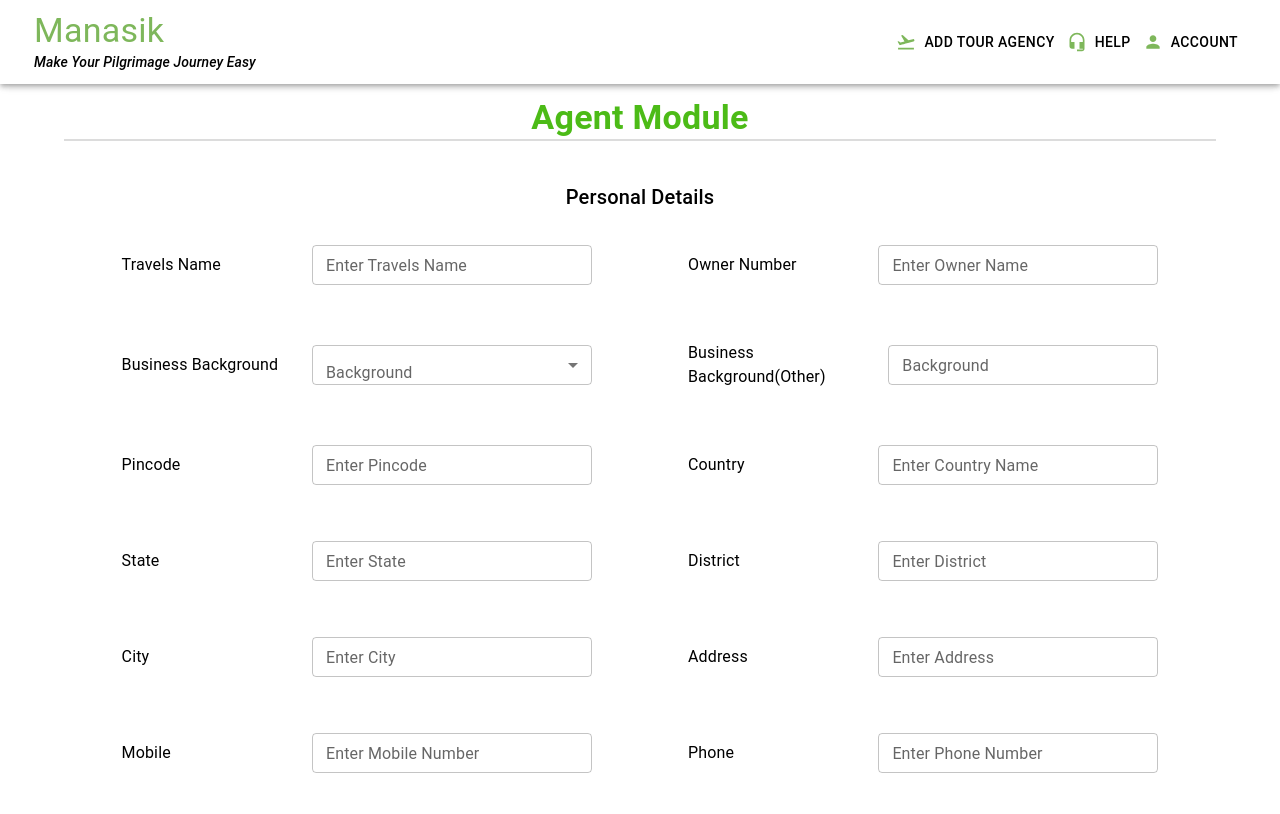
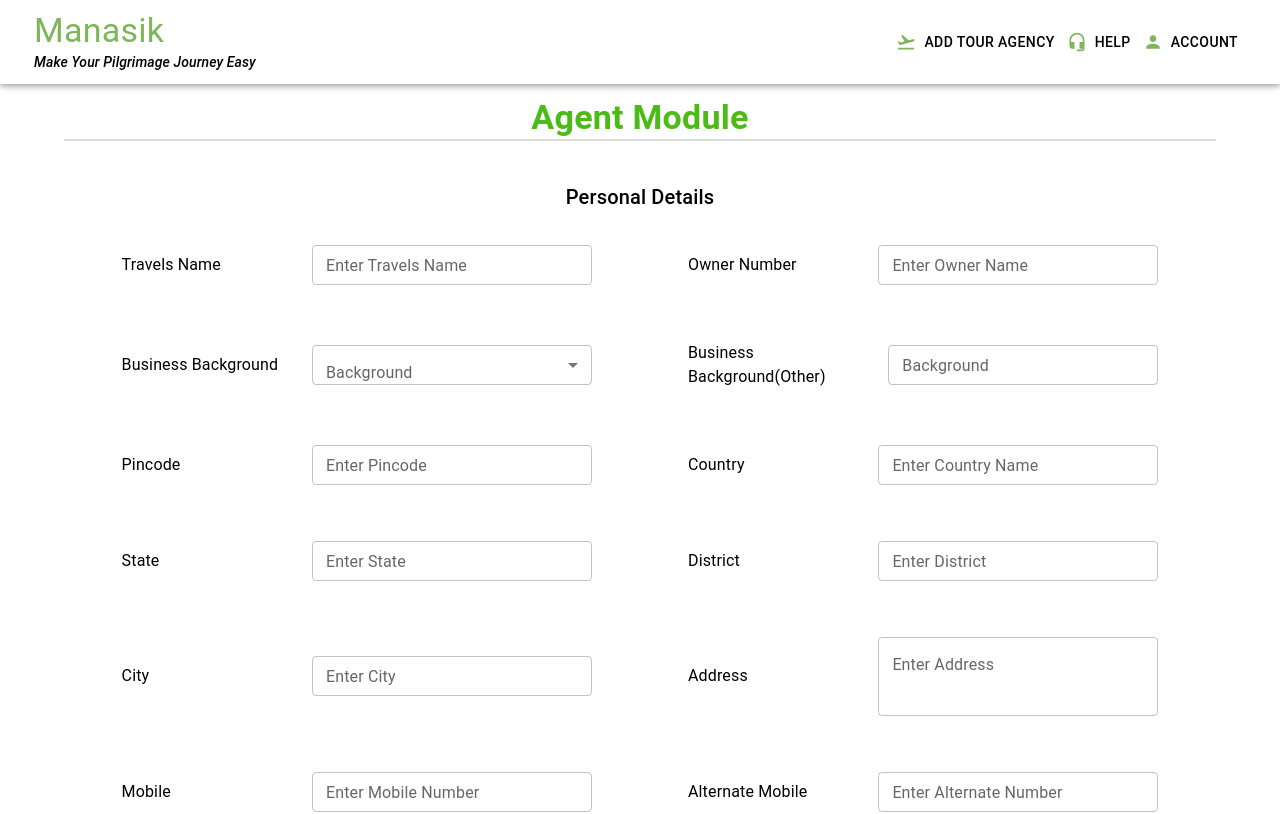
Before and after one commit to amirmursal/manasik, a React (Create React App) app: page /addAgentDetails in a window 1280 px wide. Shown: the top 814 px of the page. Built offline with nearby package versions, Linux system fonts and the light colour scheme.

Commit message:
some changes

```diff
--- a/src/components/PersonalDetails/PersonalDetails.tsx
+++ b/src/components/PersonalDetails/PersonalDetails.tsx
@@ -70,7 +70,14 @@ const PersonalDetails = () => {
 
           <Grid item xs={6} sx={personalDetailsStyles.input}>
             <Typography sx={personalDetailsStyles.lable} >Address </Typography>
-            <TextField type='text' label='Enter Address' size="small" sx={personalDetailsStyles.text} />
+            <TextField
+          type='text'
+          label='Enter Address'
+          multiline
+          rows={2}
+
+          sx={personalDetailsStyles.text}
+        />
           </Grid>
 
           <Grid item xs={6} sx={personalDetailsStyles.input}>
@@ -79,8 +86,8 @@ const PersonalDetails = () => {
           </Grid>
 
           <Grid item xs={6} sx={personalDetailsStyles.input}>
-            <Typography sx={personalDetailsStyles.lable} >Phone </Typography>
-            <TextField type='number' label='Enter Phone Number' size="small" sx={personalDetailsStyles.text} />
+            <Typography sx={personalDetailsStyles.lable} >Alternate Mobile </Typography>
+            <TextField type='number' label='Enter Alternate Number' size="small" sx={personalDetailsStyles.text} />
           </Grid>
 
           <Grid item xs={6} sx={personalDetailsStyles.input}>
```
